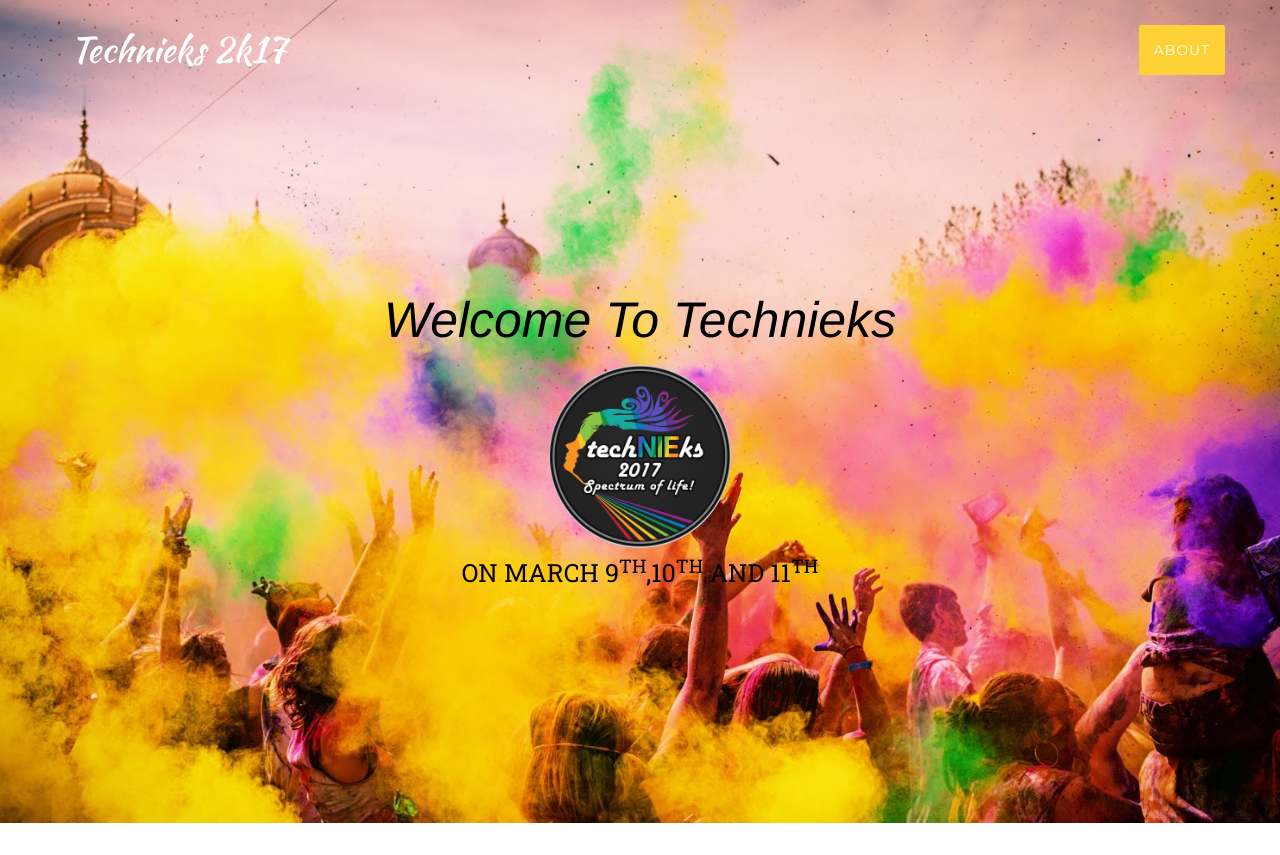
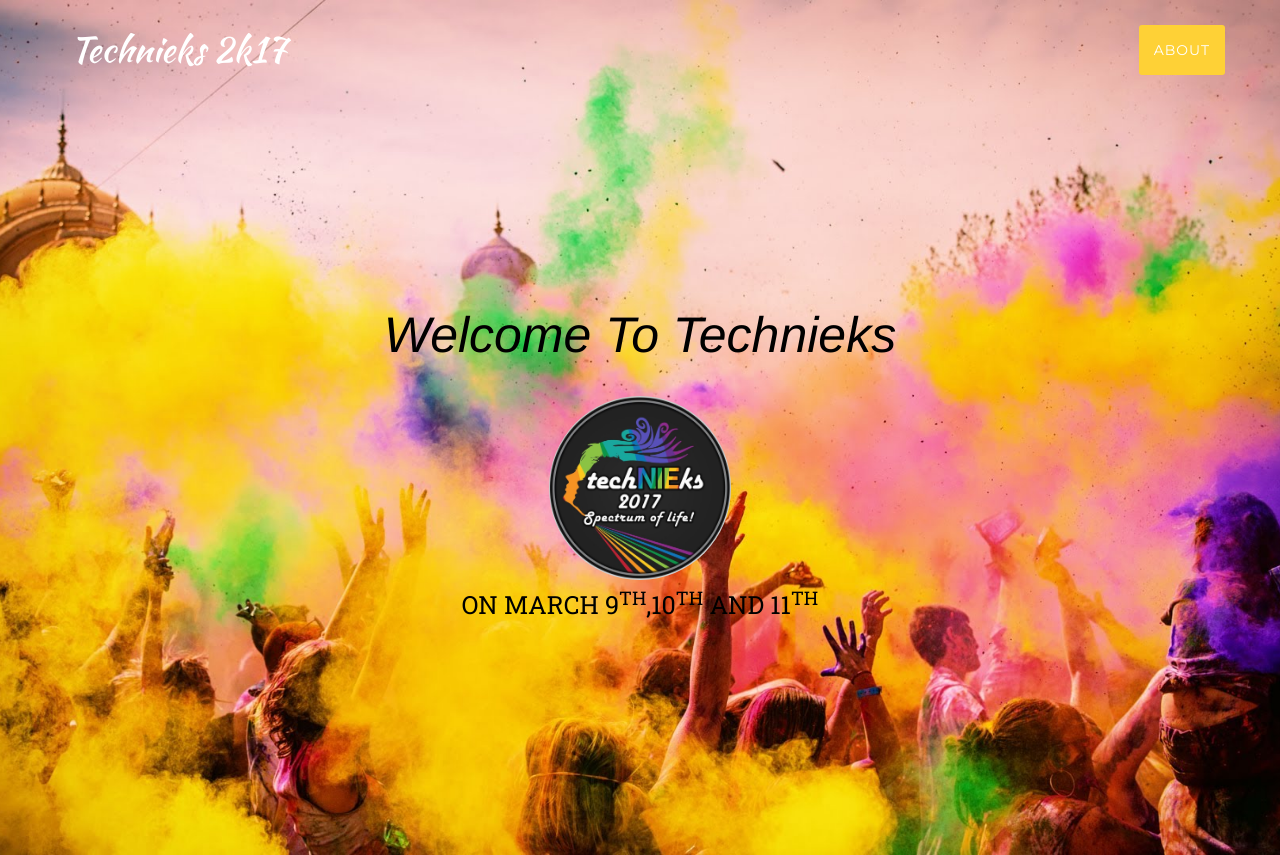
Before and after one commit to mridulganga/techNIEks, a website: page index.html in a window 1280 px wide. Shown: the top 855 px of the page. Drawn offline with nearby package versions, Linux system fonts and the light colour scheme; a web font is replaced by a local one.

Commit message:
title line height correction

```diff
--- a/index.html
+++ b/index.html
@@ -76,7 +76,7 @@
         <div class="container">
             <div class="intro-text">
 
-                <div class="intro-lead-in">Welcome To Technieks</div>
+                <div class="intro-lead-in" style="line-height:inherit;">Welcome To Technieks</div>
                 <img src="img/logos/main.jpg" style="width:16%;" class="img-circle">
                 <div class="intro-heading">On March 9<sup>th</sup>,10<sup>th</sup> and 11<sup>th</sup> </div>
                 <!--<a href="#services" class="page-scroll btn btn-xl">Tell Me More</a>-->
```
